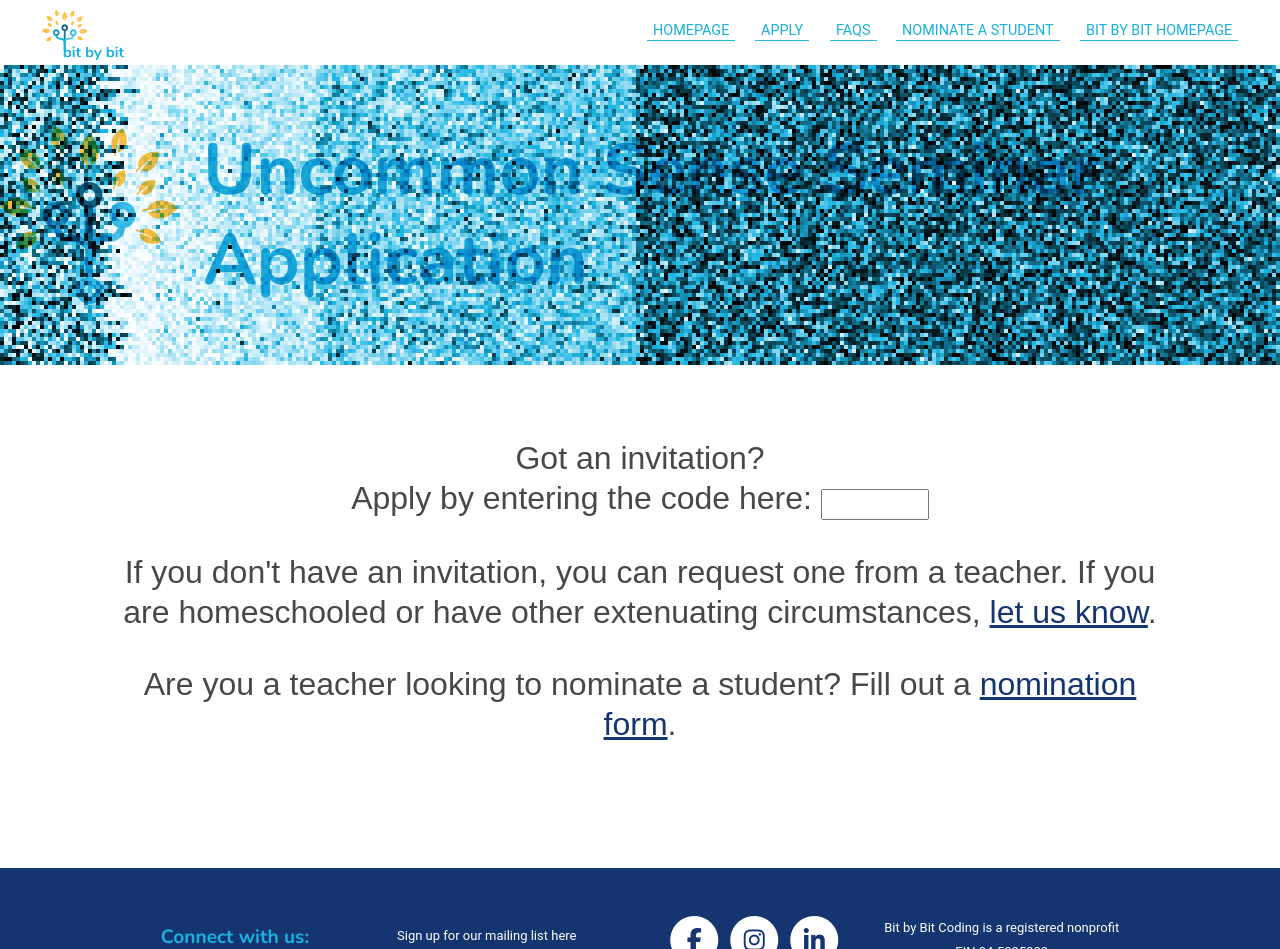
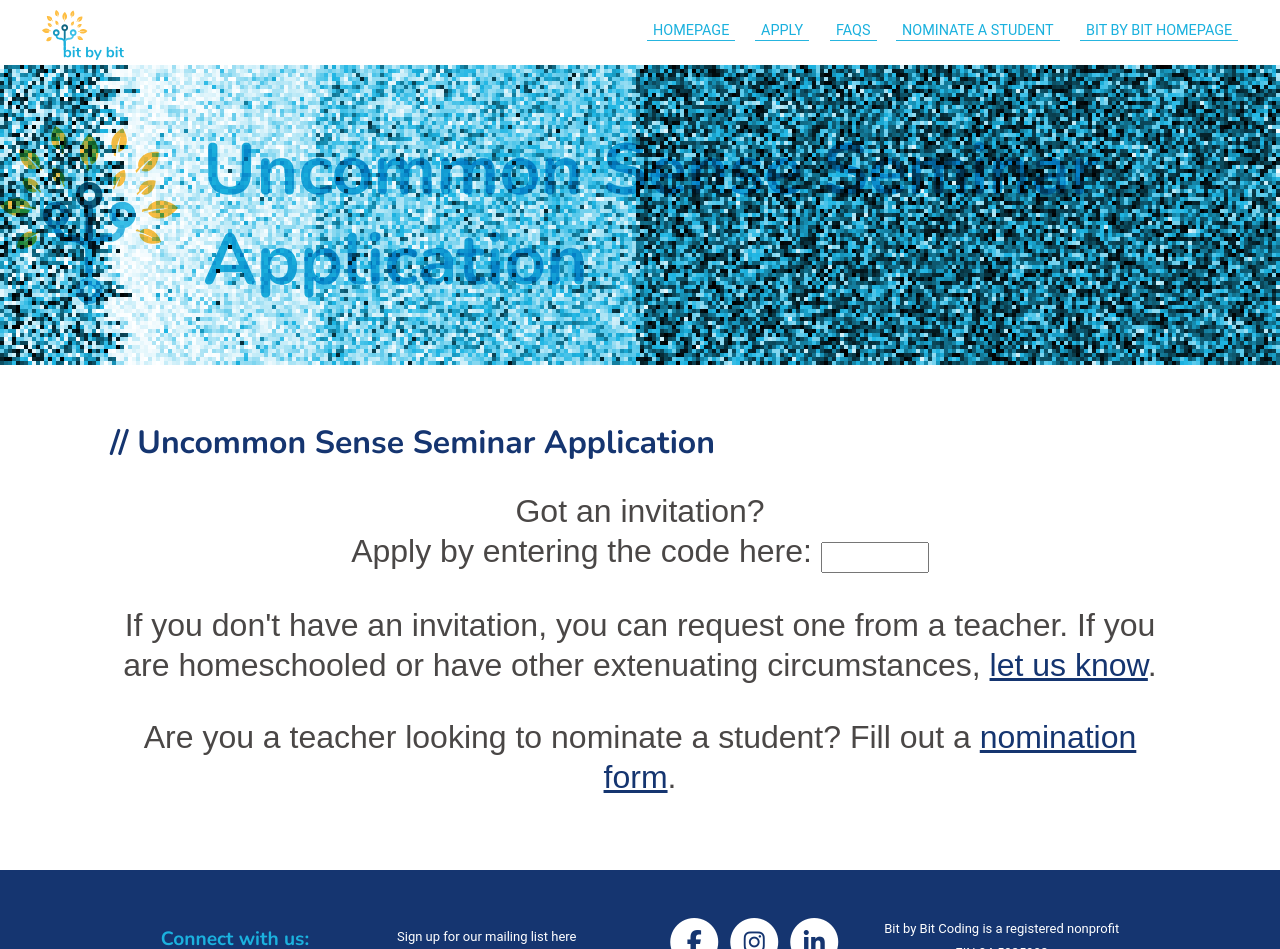
Before and after one commit to bit-by-bit-coding/bxb-website, a Jekyll site: the page built from usreferral.html, in a window 1280 px wide and 1059 px high, cut to the strip 0-949 px from the top of the window. Built offline with Jekyll 4.4.1, drawn with Linux system fonts in a browser that asks for light colours; nearby versions of some CDN libraries; some web fonts are replaced.

Commit message:
add h1 to improve page title readablilty

```diff
--- a/usreferral.html
+++ b/usreferral.html
@@ -11,6 +11,7 @@ scripts:
 ---
 <div class="details-container">
     <div class="details-item" id="apply-text">
+        <h1>Uncommon Sense Seminar Application</h1>
         <p class="main-text">
             Got an invitation? <br>
             Apply by entering the code here: <input id="password-input" type="password">
```
